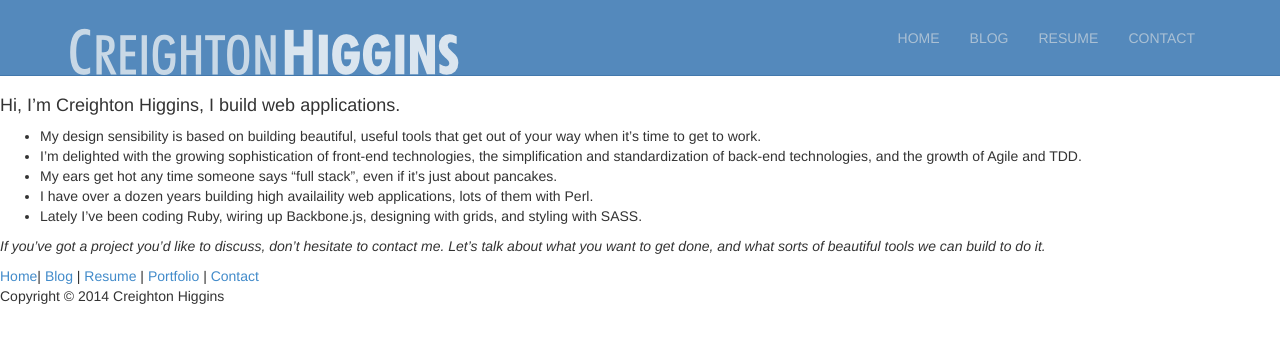
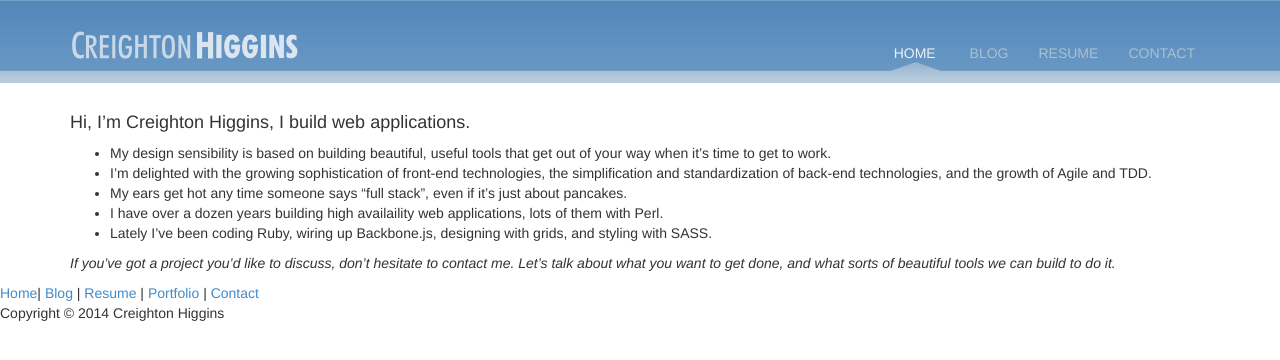
Before and after one commit to chigginsiii/blogtown, a Jekyll site: the page built from index.html, in a window 1280 px wide. Shown: the top 360 px of the page. Built offline with Jekyll 4.4.1, drawn with Linux system fonts in a browser that asks for light colours.

Commit message:
header navbar style overhaul, still needs dropdown styling

```diff
--- a/_includes/header.html
+++ b/_includes/header.html
@@ -1,4 +1,4 @@
-<nav class="navbar navbar-default navbar-static-top" role="navigation">
+<nav class="navbar navbar-default navbar-static-top" role="navigation" id="navbar-header">
   <div class="container">
     <div class="navbar-header">
       <button type="button" class="navbar-toggle" data-toggle="collapse" data-target="#navbar-header-menu">
@@ -7,15 +7,18 @@
         <span class="icon-bar"></span>
         <span class="icon-bar"></span>
       </button>
-      <a class="navbar-brand"><img src="/images/logo_brand.png"></a>
+      <a href="/"><img src="/images/header_brand_logo.png" id="navbar-header-logo"></a>
     </div>
 
     <div class="navbar-right collapse navbar-collapse" id="navbar-header-menu">
       <ul class="nav navbar-nav">
-	<li><a href="#">HOME</a></li>
-	<li><a href="#">BLOG</a></li>
-	<li><a href="#">RESUME</a></li>
-	<li><a href="#">CONTACT</a></li>
+        <li class="active">
+          <a href="#">HOME</a>
+          <img id="header-navbar-active"  rc="header-nav-active.png">
+        </li>
+        <li><a href="#">BLOG</a></li>
+        <li><a href="#">RESUME</a></li>
+        <li><a href="#">CONTACT</a></li>
       </ul>
     </div>
 
--- a/_layouts/default.html
+++ b/_layouts/default.html
@@ -7,9 +7,9 @@
 
     {% include header.html %}
 
-    <div class="page-content container_12">
+    <div class="page-content container">
       <!-- main content -->
-      <div id="main_content" class="home_content push_2 grid_8">
+      <div id="main_content" class="home_content">
         <div class="wrap">
         {{ content }}
         </div>
--- a/_sass/custom-vars.sass
+++ b/_sass/custom-vars.sass
@@ -1,8 +1,9 @@
 /* navbar */
 
-$navbar-height: 75px
+$navbar-height: 83px
 $navbar-default-color: #d5e0ea
 $navbar-default-bg: #5489bc
+
 
 // Navbar links
 $navbar-default-link-color:                #aac0d4
--- a/css/style.sass
+++ b/css/style.sass
@@ -2,3 +2,39 @@
 ---
 @import 'custom-vars'
 @import bootstrap
+
+/* customize the navbar a bit */
+
+.navbar-default
+  height: 83px
+  background-image: url("../images/header_background.png")
+  background-repeat: repeat-x
+  border: 0
+
+#navbar-header-logo
+  position: absolute
+  bottom: 24px
+
+.navbar-default .navbar-nav > li
+  position: relative
+  bottom: -40px
+
+.navbar-default .navbar-nav > .active > a
+  &, &:active, &:hover, &:focus
+    background-color: transparent
+
+.navbar-nav > li > a, .navbar-nav > .active > a
+  padding-top: 3px
+  padding-bottom: 0
+  display: inline-block
+  height: 31px
+
+.navbar-nav > .active > a:after
+  background-image: url("../images/header_nav_active.png")
+  height: 10px
+  width: 50px
+  content: ""
+  position: absolute
+  left: 50%
+  margin-left: -25px
+  bottom: 0px
```
Also changed, not shown: images/header_background.png (added), images/header_brand_logo.png (added), images/header_brand_logo_400.png (added), images/header_nav_active.png (added).
